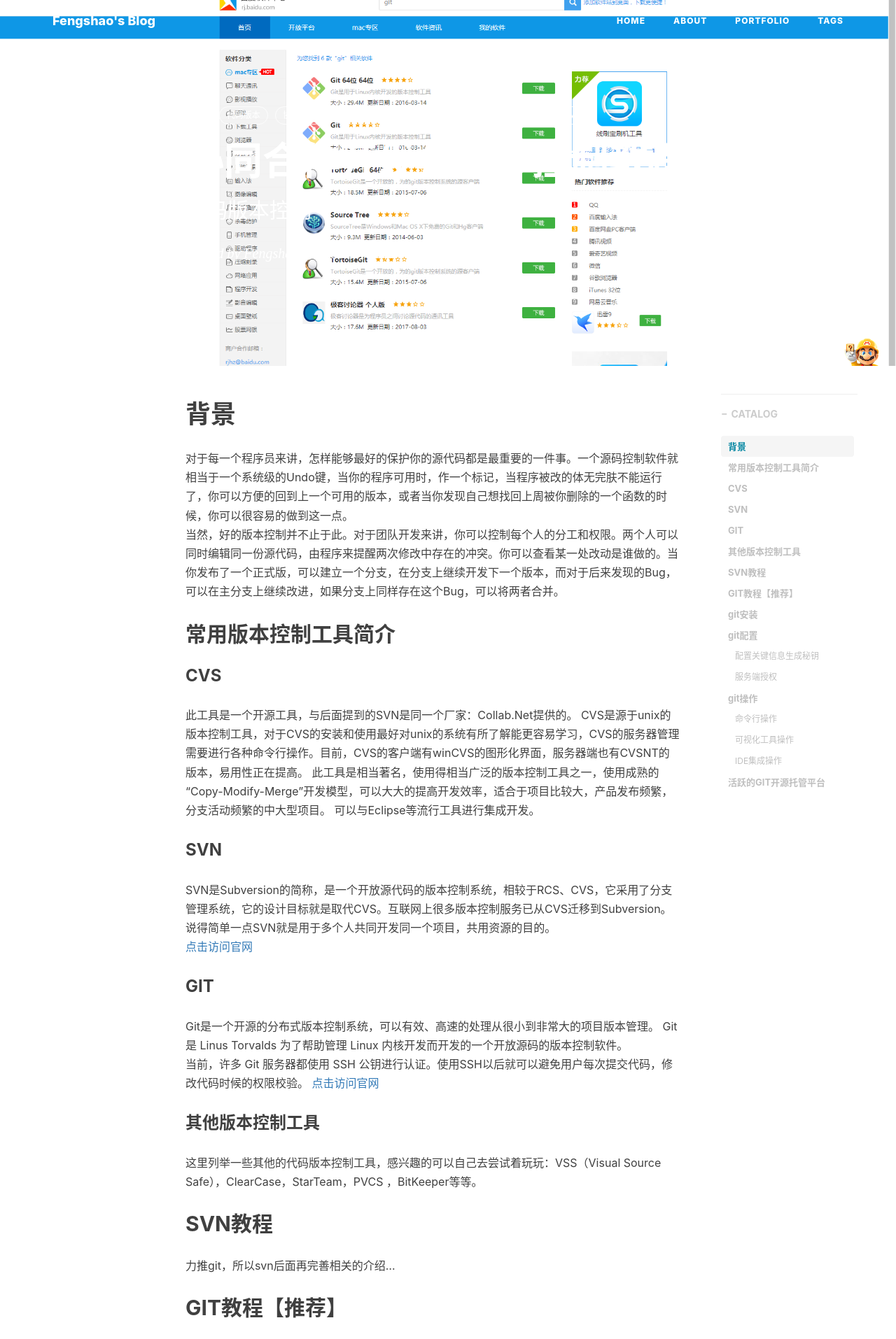
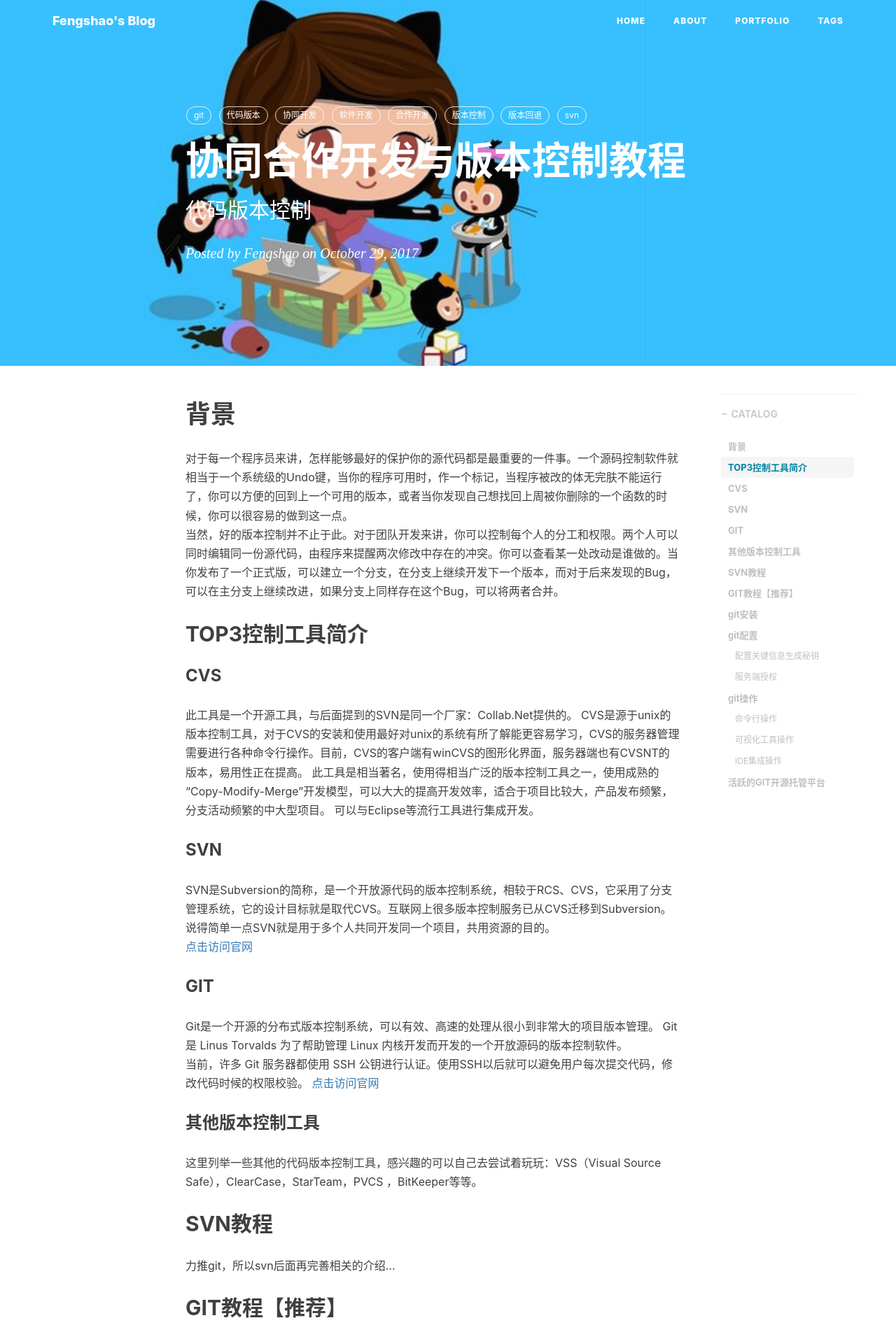
Before and after one commit to liushaofeng89/blog, a Jekyll site: the page built from _posts/2017-10-29-code-share-develop.md, in a window 1280 px wide. Shown: the top 1914 px of the page at 70% size. Built offline with Jekyll 4.4.1, drawn with Linux system fonts in a browser that asks for light colours; nearby versions of some CDN libraries; comment, search, counter and statistics services are not loaded.

Commit message:
更新代码版本控制git教程

```diff
--- a/_posts/2017-10-29-code-share-develop.md
+++ b/_posts/2017-10-29-code-share-develop.md
@@ -4,7 +4,7 @@
 subtitle:   "代码版本控制"
 date:       2017-10-29 22:26:23
 author:     "Fengshao"
-header-img: "assets/img/post-baidu-git.png"
+header-img: "assets/img/post-code-share-develop.jpg"
 catalog: true
 tags:
     - git
@@ -21,7 +21,7 @@
 对于每一个程序员来讲，怎样能够最好的保护你的源代码都是最重要的一件事。一个源码控制软件就相当于一个系统级的Undo键，当你的程序可用时，作一个标记，当程序被改的体无完肤不能运行了，你可以方便的回到上一个可用的版本，或者当你发现自己想找回上周被你删除的一个函数的时候，你可以很容易的做到这一点。
 当然，好的版本控制并不止于此。对于团队开发来讲，你可以控制每个人的分工和权限。两个人可以同时编辑同一份源代码，由程序来提醒两次修改中存在的冲突。你可以查看某一处改动是谁做的。当你发布了一个正式版，可以建立一个分支，在分支上继续开发下一个版本，而对于后来发现的Bug，可以在主分支上继续改进，如果分支上同样存在这个Bug，可以将两者合并。
 
-## 常用版本控制工具简介
+## TOP3控制工具简介
 
 ### CVS
 此工具是一个开源工具，与后面提到的SVN是同一个厂家：Collab.Net提供的。
```
Also changed, not shown: other parts of _posts/2017-10-29-code-share-develop.md (+4 -0 lines), assets/img/post-code-share-develop.jpg (added), 1 other file.
